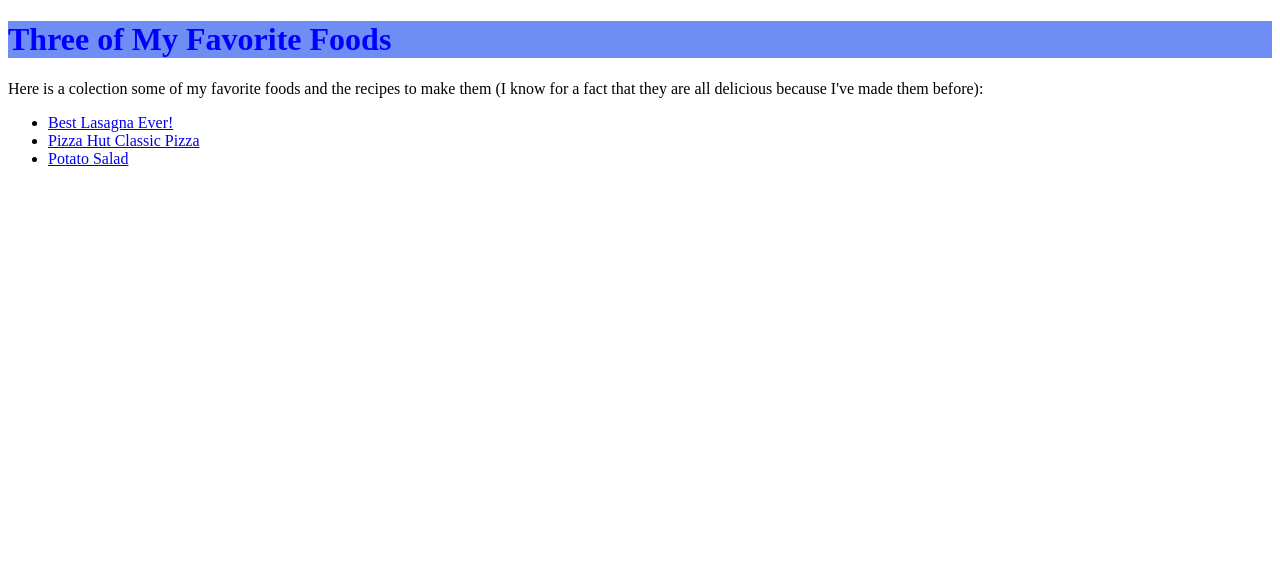
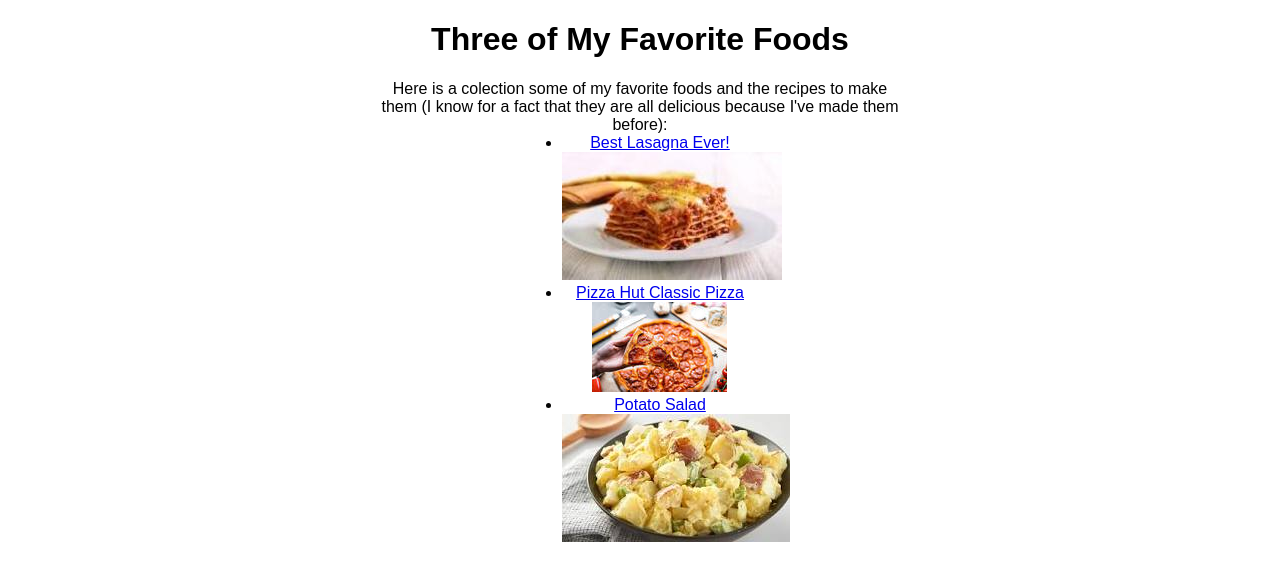
Before and after one commit to JoeShmo546/odinrecipes, a plain HTML site: page index.html in a window 1280 px wide. Drawn offline with Linux system fonts and the light colour scheme; files that its build step writes are made by us from their sources.

Commit message:
improving index with style

```diff
--- a/index.html
+++ b/index.html
@@ -5,21 +5,24 @@
   <head>
 
     <meta charset="udf-8">
-    <link rel="stylesheet" href="Style.css">
+    <link rel="stylesheet" href="./recipes/Style.css">
   </head>
 
-  <body>
+  <body class="body">
 
     <h1 class="foods">Three of My Favorite Foods</h1> <!--title-->
 
-    <p>Here is a colection some of my favorite foods and the recipes to make them (I know for a fact that they are all delicious because I've made them before):</p>
+    <p class="intro">Here is a colection some of my favorite foods and the recipes to make them (I know for a fact that they are all delicious because I've made them before):</p>
         <!--list of recipes followed by their images-->
-    <ul>
+    <ul class="links">
         <li><a href="./recipes/lasgna.html">Best Lasagna Ever!</a></li>
+          <img src="./recipes/Lasagna.jpg" class="lasagnaimg">
 
         <li><a href="./recipes/pizza.html">Pizza Hut Classic Pizza</a></li>
+          <img src="./recipes/pizza.jpg"class="pizzaimg">
 
         <li><a href="./recipes/potato_salid.html">Potato Salad</a></li>
+          <img src="./recipes/potato salid.jpeg" class="potatoimg">
 
     </ul>
 
--- a/recipes/Style.css
+++ b/recipes/Style.css
@@ -1,4 +1,27 @@
+.body {
+    background-color: rgb(255, 255, 255);
+    font-family: 'Agency FB',Arial, Helvetica, sans-serif;
+}
+
 .foods {
-    color: blue;
-    background-color: rgb(110, 141, 245);
+    color:  rgb(0, 0, 0);
+    border-radius: 22px;
+    text-align:center;
+
 }
+.intro,
+.links {
+    color:rgb(3, 3, 3);
+    text-align: center;
+    margin: auto;
+}
+.intro {
+    text-align: center;
+    max-width: 60ch;
+}
+.links{
+    max-width: 22ch;
+}
+.lasagnaimg{
+    margin-left: 0px;
+}
```
Also changed, not shown: recipes/lasgna.html (+0 -1 lines).
